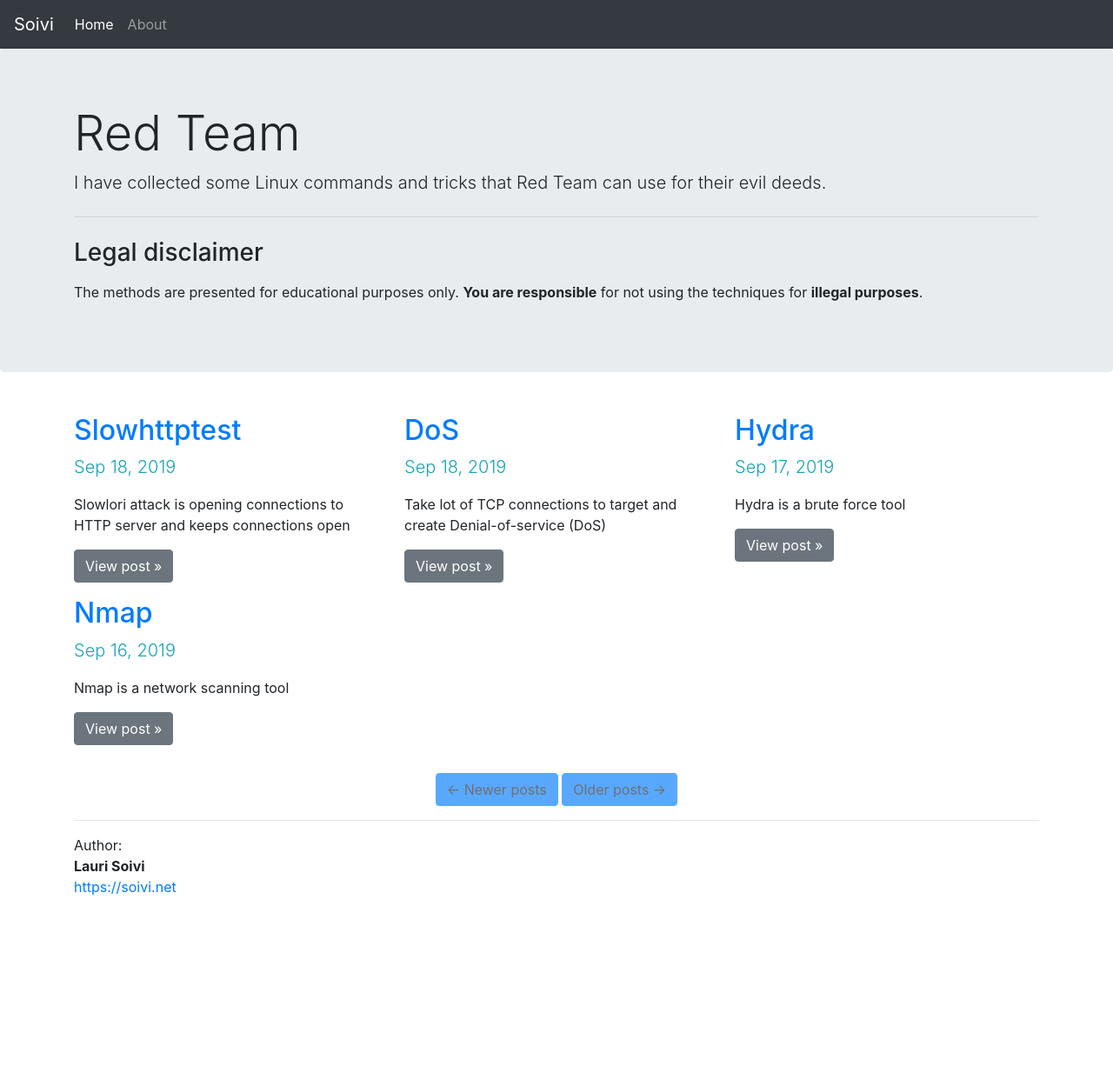
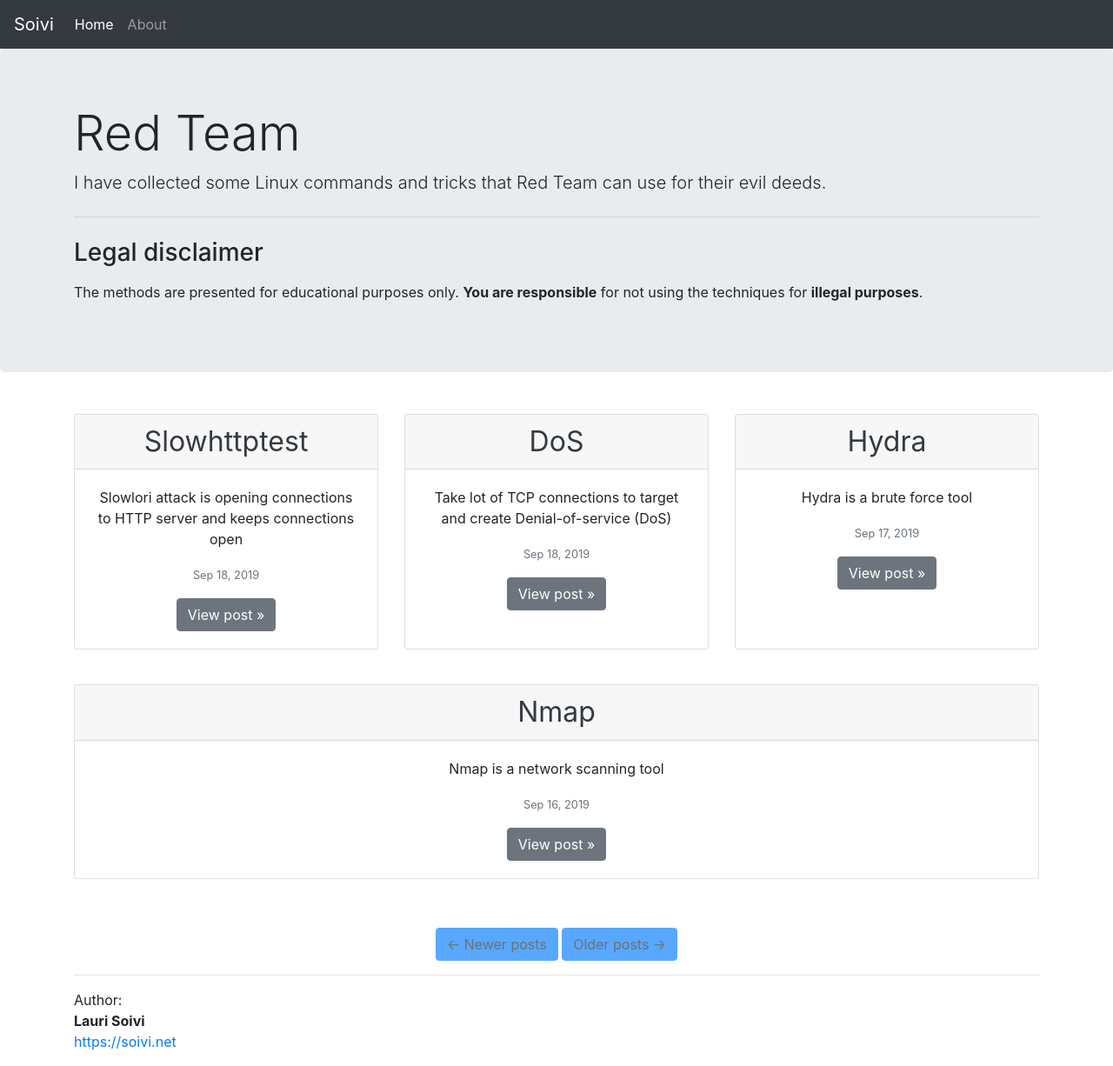
Before and after one commit to Soivi/jekyll-blog, a Jekyll site: the page built from docs/index.html, in a window 1280 px wide. Shown: the whole page at 87% size. Built offline with Jekyll 4.4.1, drawn with Linux system fonts in a browser that asks for light colours; the list of posts is cut into pages by our own code; before the commit the page ends 1048 px from its top, so only the background shows below that.

Commit message:
posts inserted inside cards

```diff
--- a/docs/_includes/posts.html
+++ b/docs/_includes/posts.html
@@ -2,23 +2,25 @@
   <div class="container">
         {% for post in paginator.posts %}
           {% if forloop.index == 1 %}
-                <div class="row">
+                <div class="card-deck mb-3 text-center">
           {% elsif forloop.index == 4 %}
-                <div class="row">
+                <div class="card-deck mb-3 text-center">
           {% endif %}
-          <div class="col-md-4">
-            <h2><a href="{{ post.url | prepend: site.baseurl }}">{{ post.title }}</a></h2>
-            <p class="text-info lead">
-              {{ post.date | date: "%b %-d, %Y" }}
-            </p>
-            <p>
+          <div class="card mb-4 box-shadow">
+            <div class="card-header">
+              <h2 h4 class="my-0 font-weight-normal"><a class="text-dark" href="{{ post.url | prepend: site.baseurl }}">{{ post.title }}</a></h4>
+            </div>
+            <div class="card-body">
+            <p class="card-text">
               {% if post.summary %}
                 {{ post.summary }}
               {% else %}
                 {{ post.excerpt }}
               {% endif %}
             </p>
-            <p><a class="btn btn-secondary" href="{{ post.url | prepend: site.baseurl }}" role="button">View post &raquo;</a></p>
+            <p class="card-text"><small class="text-muted">{{ post.date | date: "%b %-d, %Y" }}</small></p>
+            <a type="button" class="btn btn-secondary" href="{{ post.url | prepend: site.baseurl }}" role="button">View post &raquo;</a>
+          </div>
           </div>
           {% if forloop.index == 3 %}
                 </div>
```
